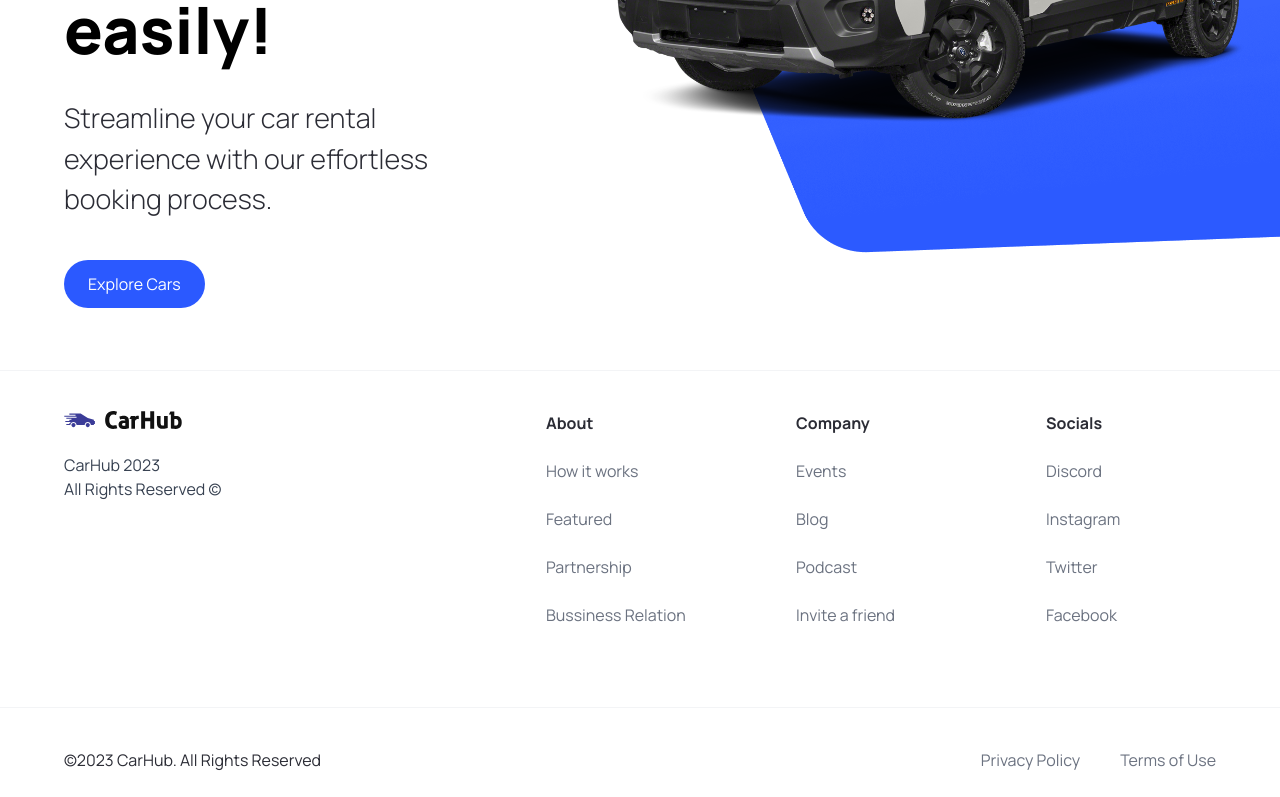
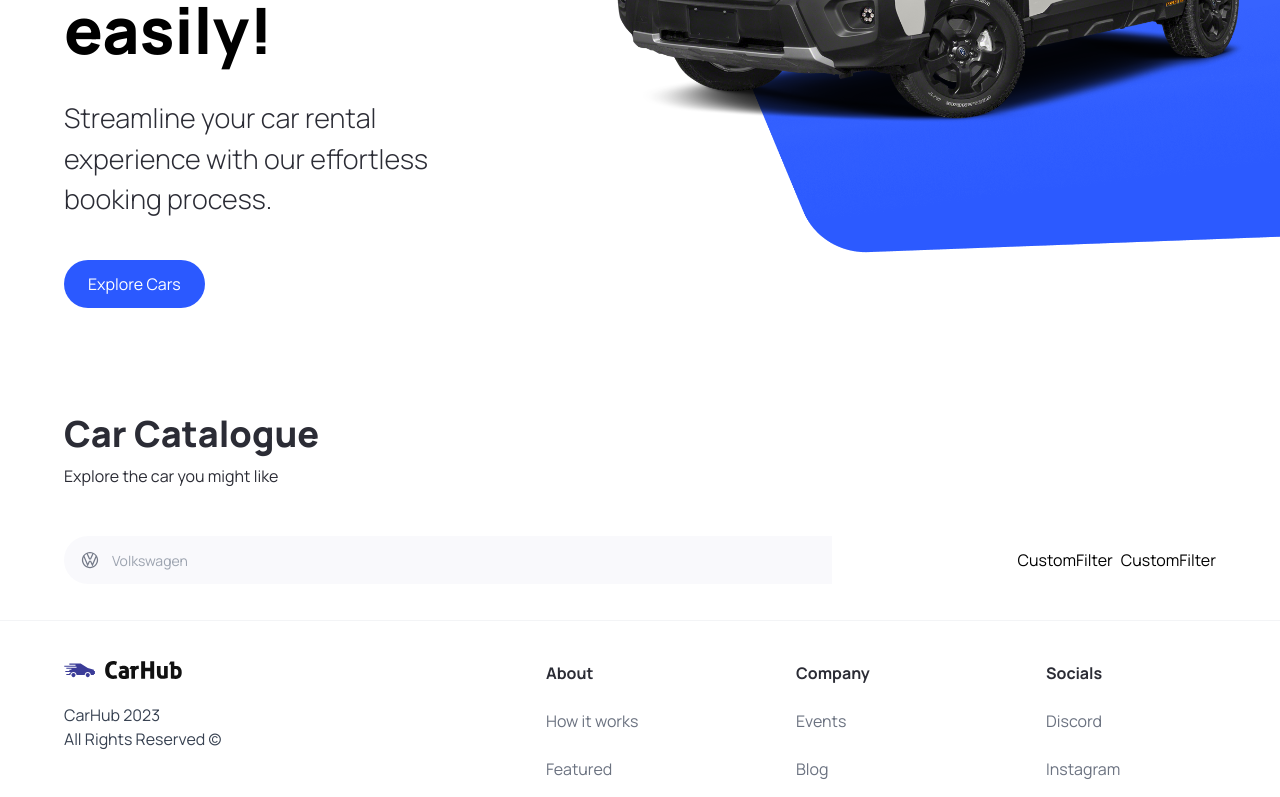
Before and after one commit to gerrardxcc/car_showcase, a Next.js app: page / in a window 1280 px wide. Shown: the part 450-1247 px from the top of the page. Built offline with nearby package versions, Linux system fonts and the light colour scheme.

Commit message:
created SearchBar,CustomFilter and SearchManufacturer component added headless ui

```diff
--- a/app/page.tsx
+++ b/app/page.tsx
@@ -1,10 +1,23 @@
 import Image from 'next/image';
-import { Hero } from '../components';
+import { CustomFilter, Hero, SearchBar } from '../components';
 
 export default function Home() {
   return (
     <main className='overflow-hidden'>
       <Hero />
+      <div className='mt-12 padding-x padding-y max-width' id='discover'>
+        <div className='home__text-container'>
+          <h1 className='text-4xl font-extrabold'>Car Catalogue</h1>
+          <p>Explore the car you might like</p>
+        </div>
+        <div className='home__filters'>
+          <SearchBar />
+          <div className='home__filter-container'>
+            <CustomFilter title='fuel' />
+            <CustomFilter title='year' />
+          </div>
+        </div>
+      </div>
     </main>
   );
 }
--- /dev/null
+++ b/components/CustomFilter.tsx
@@ -0,0 +1,4 @@
+const CustomFilter = () => {
+  return <div>CustomFilter</div>;
+};
+export default CustomFilter;
--- /dev/null
+++ b/components/SearchBar.tsx
@@ -0,0 +1,20 @@
+'use client';
+
+import { useState } from 'react';
+import SearchManufacturer from './SearchManufacturer';
+
+const SearchBar = () => {
+  const handleSearch = () => {};
+  const [manufacturer, setManufacturer] = useState('');
+  return (
+    <form className='searchbar' onSubmit={handleSearch}>
+      <div className='searchbar__item'>
+        <SearchManufacturer
+          manufacturer={manufacturer}
+          setManufacturer={setManufacturer}
+        />
+      </div>
+    </form>
+  );
+};
+export default SearchBar;
--- /dev/null
+++ b/components/SearchManufacturer.tsx
@@ -0,0 +1,89 @@
+'use client';
+
+import Image from 'next/image';
+import { SearchManufacturerProps } from '../types';
+import { Combobox, Transition } from '@headlessui/react';
+
+import { manufacturers } from '../constants';
+import { useState, Fragment } from 'react';
+
+const SearchManufacturer = ({
+  manufacturer,
+  setManufacturer,
+}: SearchManufacturerProps) => {
+  const [query, setQuery] = useState('');
+
+  const filteredManufacturers =
+    query === ''
+      ? manufacturers
+      : manufacturers.filter((item) =>
+          item
+            .toLowerCase()
+            .replace(/\s+/g, '')
+            .includes(query.toLowerCase().replace(/\s+/g, ''))
+        );
+  return (
+    <div className='search-manufacturer'>
+      <Combobox value={manufacturer} onChange={setManufacturer}>
+        <div className='relative w-full'>
+          <Combobox.Button className='absolute top-[14px]'>
+            <Image
+              src='/car-logo.svg'
+              width={20}
+              height={20}
+              className='ml-4'
+              alt='Car Logo'
+            />
+          </Combobox.Button>
+          <Combobox.Input
+            className='search-manufacturer__input'
+            placeholder='Volkswagen'
+            defaultValue={(manufacturer: string) => manufacturer}
+            onChange={(e) => setQuery(e.target.value)}
+          />
+          <Transition
+            as={Fragment}
+            leave='transition ease-in duration-100'
+            leaveFrom='opacity-100'
+            leaveTo='opacity-0'
+            afterLeave={() => setQuery('')}
+          >
+            <Combobox.Options>
+              {filteredManufacturers.map((item) => (
+                <Combobox.Option
+                  key={item}
+                  className={({ active }) =>
+                    `relative search-manufacturer__option ${
+                      active ? 'bg-primary-blue text-white' : 'text-gray-900 '
+                    }`
+                  }
+                  value={item}
+                >
+                  {({ selected, active }) => (
+                    <>
+                      <span
+                        className={`block truncate ${
+                          selected ? 'font-medium' : 'font-normal'
+                        }`}
+                      >
+                        {item}
+                      </span>
+                      {selected ? (
+                        <span
+                          className={`absolute inset-y-0 left-0 flex items-center pl-3 ${
+                            active ? 'text-white' : 'text-teal-600'
+                          }`}
+                        ></span>
+                      ) : null}
+                    </>
+                  )}
+                </Combobox.Option>
+              ))}
+            </Combobox.Options>
+          </Transition>
+        </div>
+      </Combobox>
+    </div>
+  );
+};
+export default SearchManufacturer;
--- a/components/index.ts
+++ b/components/index.ts
@@ -2,5 +2,16 @@
 import CustomButton from './CustomButton';
 import Navbar from './Navbar';
 import Footer from './Footer';
+import SearchBar from './SearchBar';
+import CustomFilter from './CustomFilter';
+import SearchManufacturer from './SearchManufacturer';
 
-export { Hero, CustomButton, Navbar, Footer };
+export {
+  Hero,
+  CustomButton,
+  Navbar,
+  SearchBar,
+  CustomFilter,
+  SearchManufacturer,
+  Footer,
+};
--- a/package.json
+++ b/package.json
@@ -9,6 +9,7 @@
     "lint": "next lint"
   },
   "dependencies": {
+    "@headlessui/react": "^1.7.15",
     "@types/node": "20.2.6",
     "@types/react": "18.2.9",
     "@types/react-dom": "18.2.4",
--- a/types/index.ts
+++ b/types/index.ts
@@ -6,3 +6,8 @@
   handleClick?: MouseEventHandler<HTMLButtonElement>;
   btnType?: 'button' | 'submit';
 }
+
+export interface SearchManufacturerProps {
+  manufacturer: string;
+  setManufacturer: (manufacturer: string) => void;
+}
```
Also changed, not shown: 1 other file (tests, documents, lock files or other folders).
